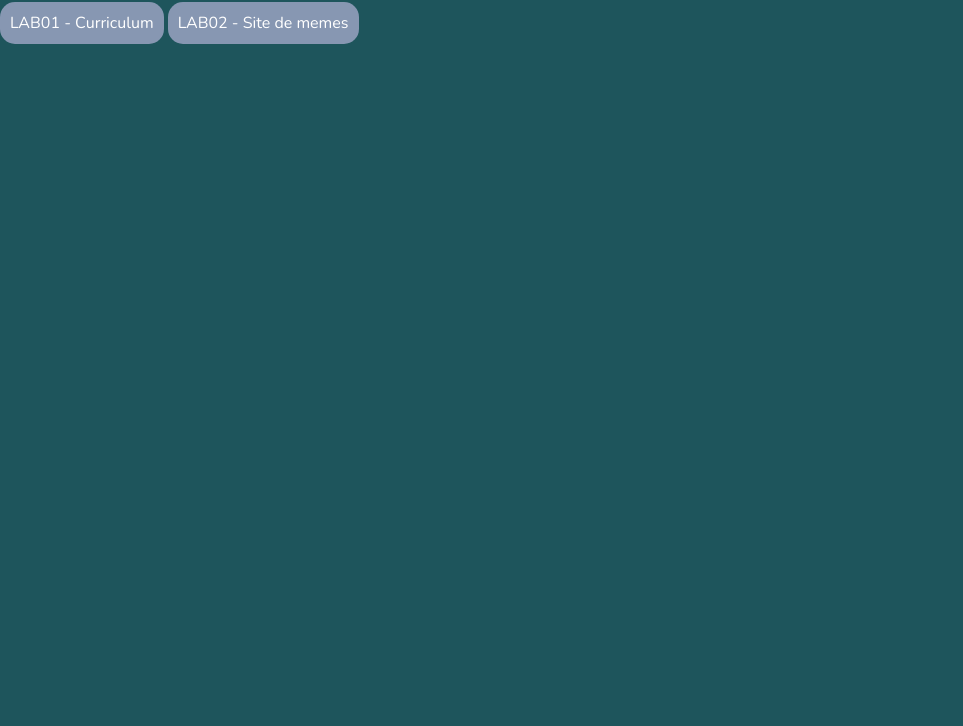
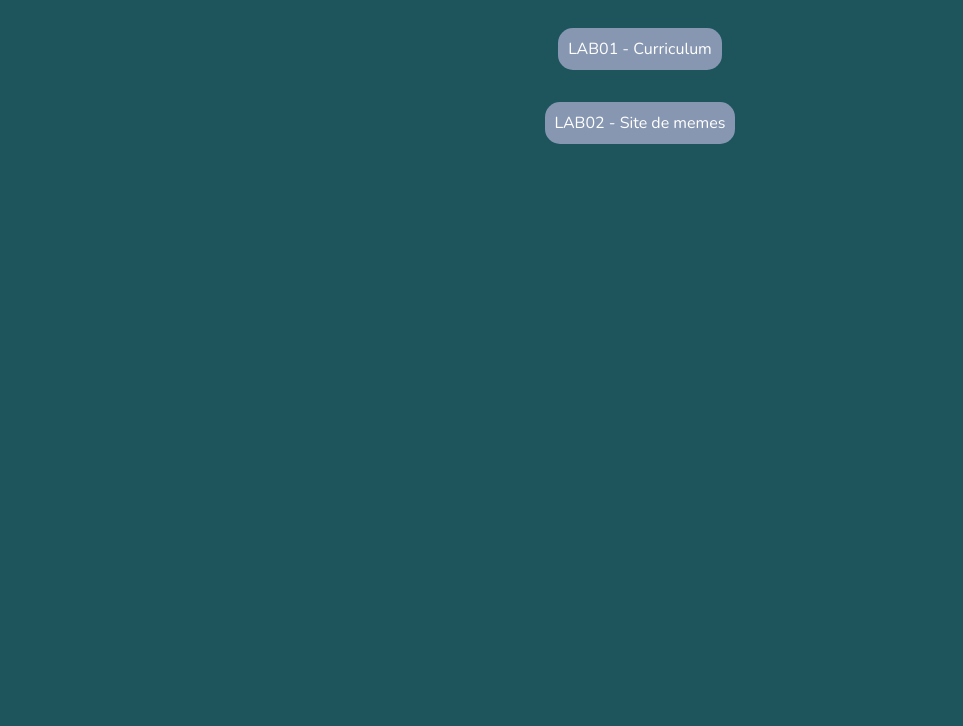
Before and after one commit to iaglourenco/topicos, a plain HTML site: page index.html in a window 1280 px wide. Shown: the part 74-800 px from the top of the page, without its empty margins (0-963 px from the left). Drawn offline with nearby package versions, Linux system fonts and the light colour scheme.

Commit message:
Update style.css

```diff
--- a/style.css
+++ b/style.css
@@ -5,6 +5,9 @@ h1{
     color: white
 }
 body{
+    display: flex;
+    flex-direction: column;
+    align-items: center;
     background: #1E555C;
     margin: 0;
 }
@@ -15,7 +18,8 @@ a{
     border-radius: 15px;
     text-decoration: none;
     font-family: Nunito;
-    color: white
+    color: white;
+    margin: 16px;
 }
 
 a:hover{
```
